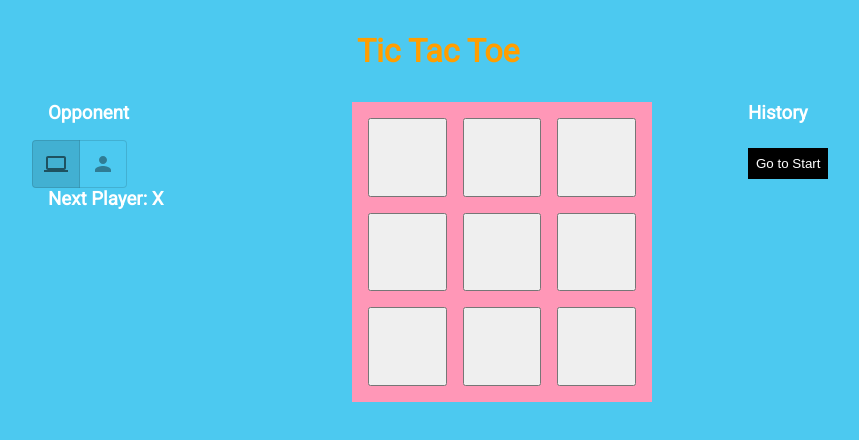
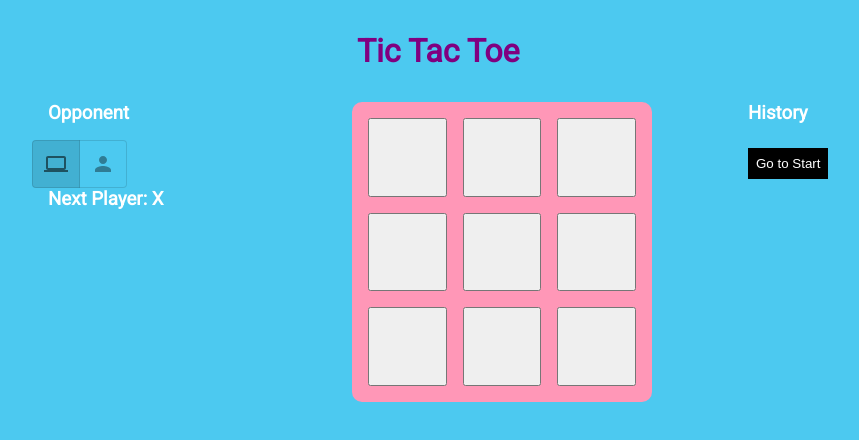
Before and after one commit to DaniyalFarooque/TicTacToe, a React (Create React App) app: page / in a window 1280 px wide. Shown: the top 440 px of the page, without its empty margins (0-859 px from the left). Built offline with nearby package versions, Linux system fonts and the light colour scheme.

Commit message:
Update CSS

```diff
--- a/src/index.css
+++ b/src/index.css
@@ -13,7 +13,7 @@
 
 h1 {
   text-align: center;
-  color: #ff9e00;
+  color:purple;
 }
 
 h3 {
@@ -23,16 +23,6 @@ h3 {
 
 li {
   list-style: none;
-}
-
-.X {
-  color: #e85d04;
-  font-size: 2rem;
-}
-
-.O {
-  color: green;
-  font-size: 2rem;
 }
 
 .info-wrapper button {
@@ -67,6 +57,7 @@ li {
 .board {
   border: 1rem solid #ff97b7;
   background: #ff97b7;
+  border-radius: 10px;
   width: 300px;
   height: 300px;
   display: grid;
```
